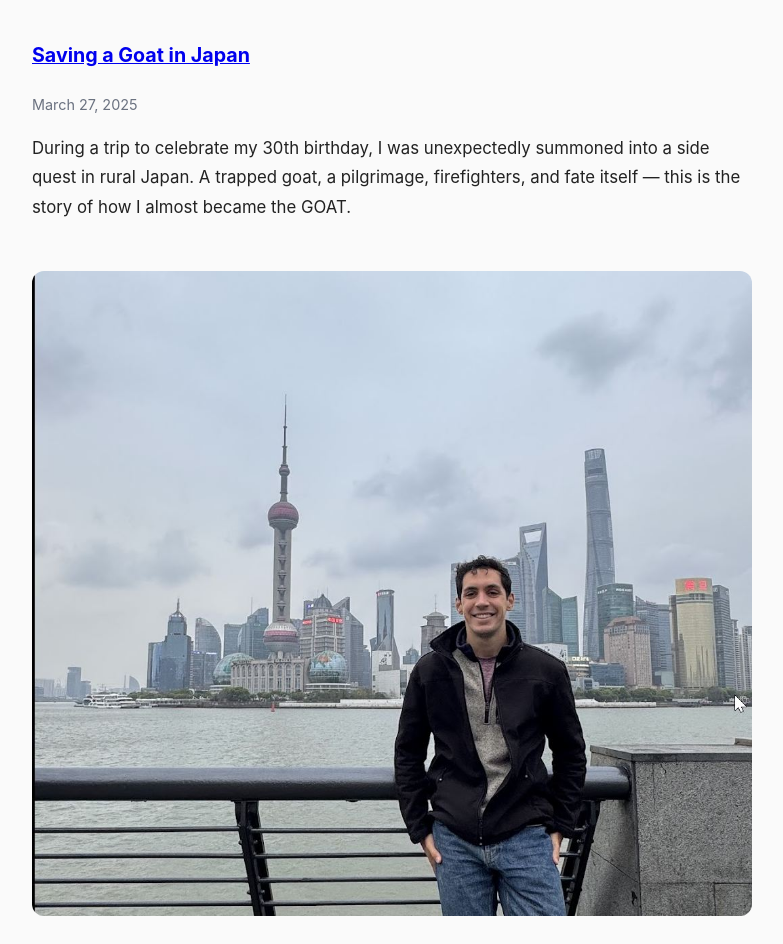
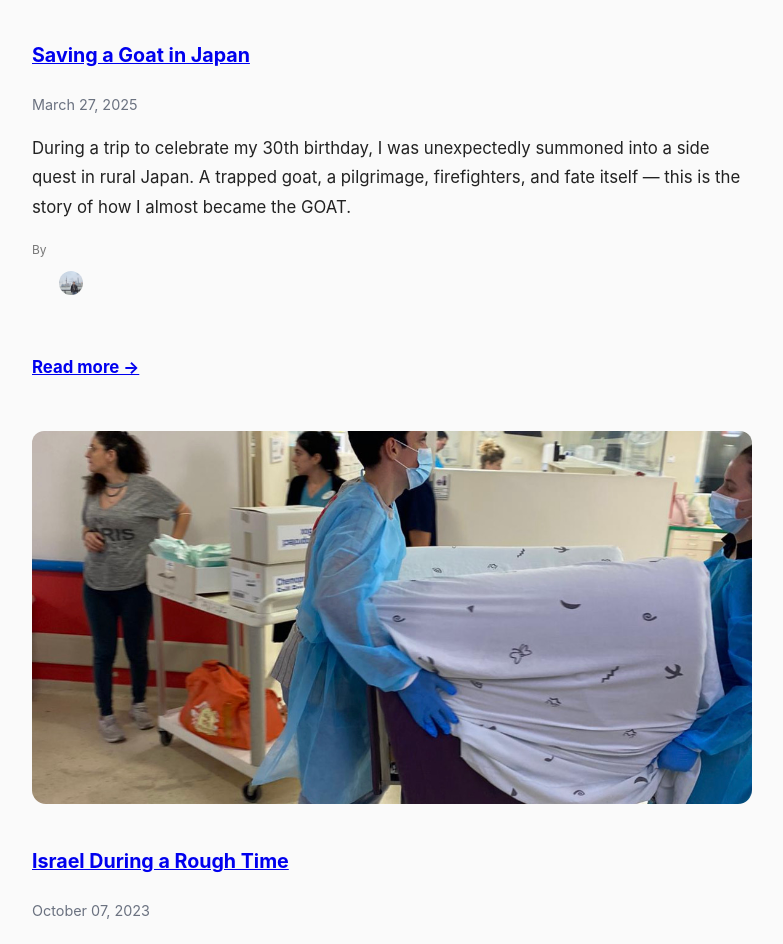
Before and after one commit to manuellyl04/thrilling-times, a Jekyll site: the page built from index.md, in a window 1280 px wide. Shown: the part 1235-2179 px from the top of the page, without its empty margins (248-1031 px from the left). Built offline with Jekyll 4.4.1, drawn with Linux system fonts in a browser that asks for light colours.

Commit message:
traveller

```diff
--- a/assets/css/style.css
+++ b/assets/css/style.css
@@ -110,6 +110,32 @@ img {
 #adventurers .active img {
   outline: 2px solid currentColor;
 }
+/* Small avatars under each post */
+.post-travellers {
+  margin-top: 0.75rem;
+  display: flex;
+  gap: 0.5rem;
+}
+
+.inline-adventurer img {
+  width: 24px;       /* ← smaller */
+  height: 24px;
+  border-radius: 50%;
+  object-fit: cover;
+  opacity: 0.85;
+  transition: transform 0.2s ease, opacity 0.2s ease;
+}
+
+.inline-adventurer img:hover {
+  transform: scale(1.1);
+  opacity: 1;
+}
+.post-travellers::before {
+  content: "By";
+  font-size: 0.75rem;
+  opacity: 0.6;
+  margin-right: 0.25rem;
+}
 
 
 
```
